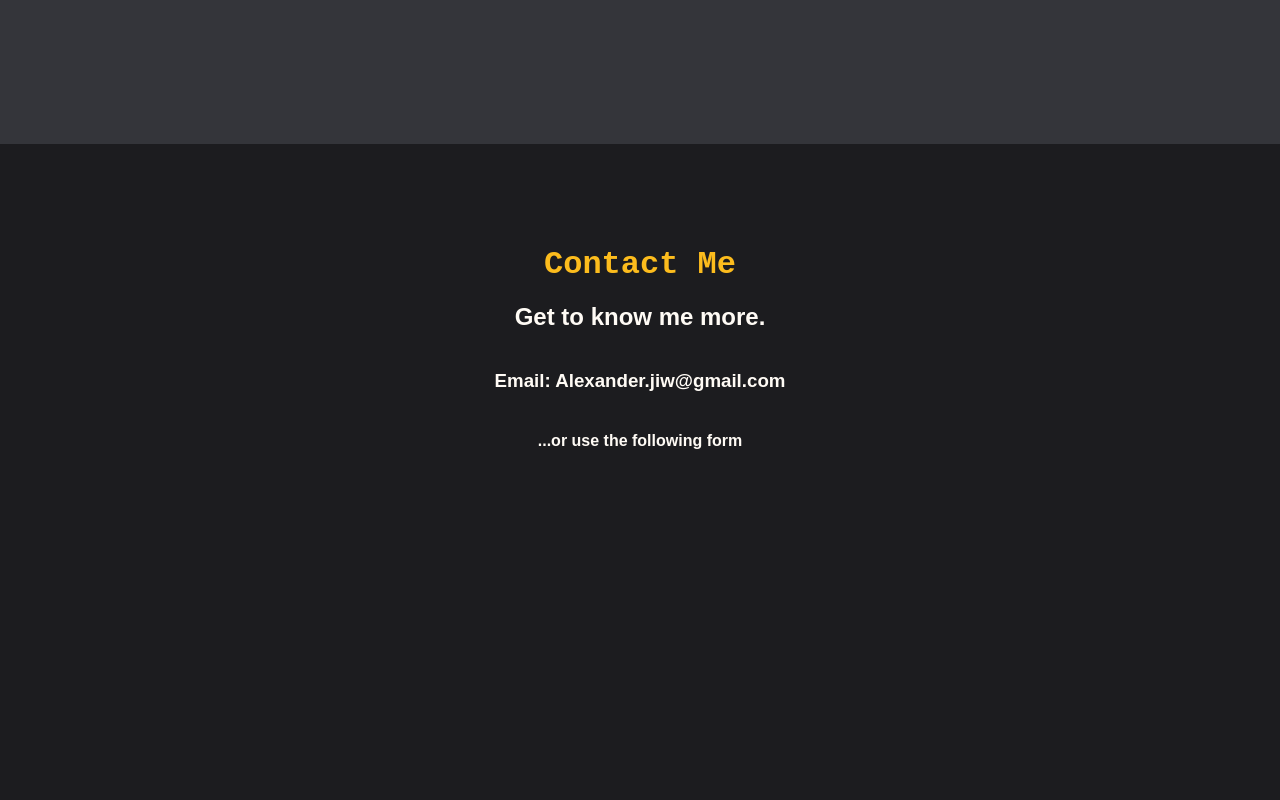
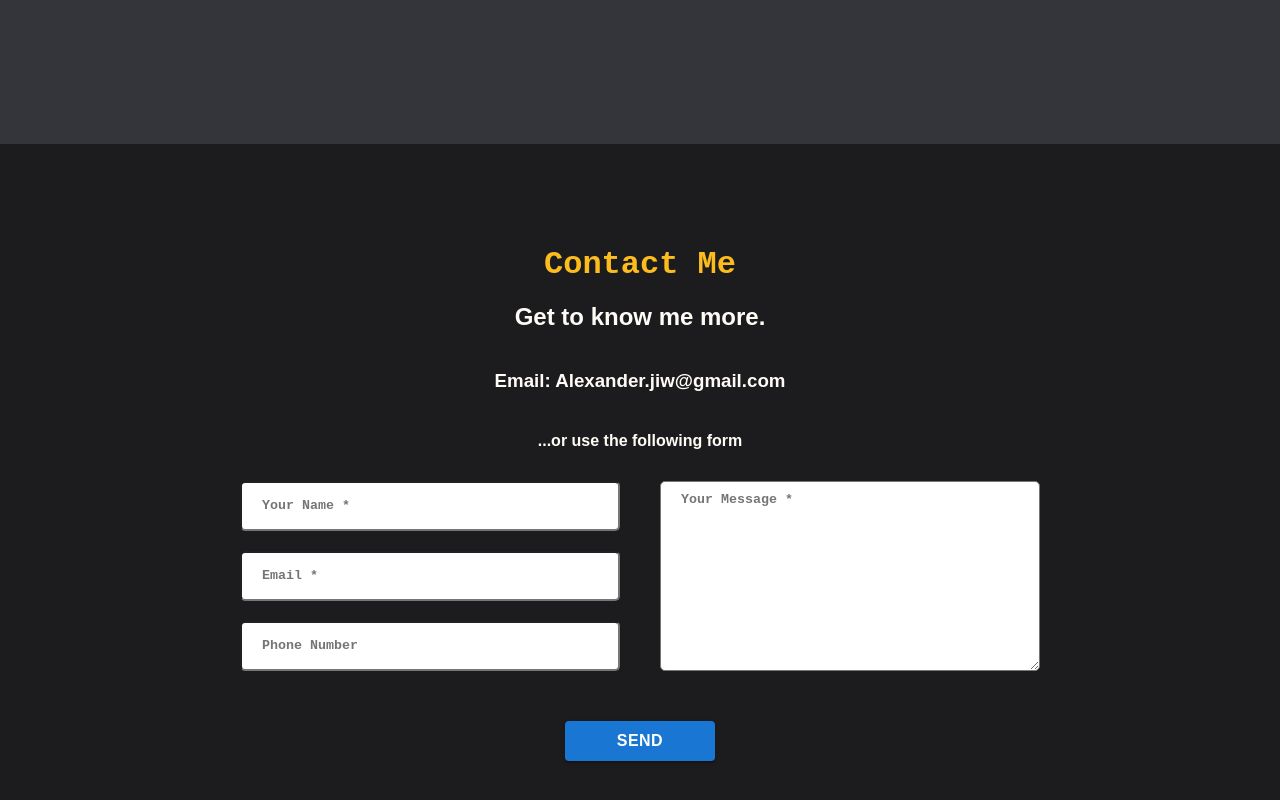
Before and after one commit to alexanderj03/website, a React (Create React App) app: page / in a window 1280 px wide. Shown: the part 3245-4045 px from the top of the page. Built offline with nearby package versions, Linux system fonts and the light colour scheme.

Commit message:
created contact page

```diff
--- a/package.json
+++ b/package.json
@@ -4,6 +4,7 @@
   "version": "0.1.0",
   "private": true,
   "dependencies": {
+    "@emailjs/browser": "^4.3.1",
     "@emotion/react": "^11.11.4",
     "@emotion/styled": "^11.11.0",
     "@mui/icons-material": "^5.15.11",
--- a/src/Contacts.js
+++ b/src/Contacts.js
@@ -1,17 +1,70 @@
 import React from 'react';
+import Button from '@mui/material/Button';
+import emailjs from '@emailjs/browser'
 
 const Contacts = () => {
+  const [name, setName] = React.useState('')
+  const [email, setEmail] = React.useState('')
+  const [phone, setPhone] = React.useState('')
+  const [message, setMessage] = React.useState('')
+
+  const sendMessage = () => {
+    if (name === '' || email === '' || message === '') {
+      alert('Please fill out the required fields')
+      return
+    }
+
+    const serviceId = 'service_kflevbk'
+    const publicKey = 'fpCGjtk4Q04I4MTNK'
+    const templateId = 'template_cvwngyq'
+
+    const templateValues = {
+      from_name: name,
+      to_name: 'Alexander',
+      phone_number: phone,
+      email,
+      message
+    }
+
+    emailjs.send(serviceId, templateId, templateValues, publicKey)
+    .then(function(response) {
+      setName('')
+      setPhone('')
+      setEmail('')
+      setMessage('')
+    }, function(err) {
+      console.log('FAILED...', err);
+	});
+  }
+
+
+
   return (
     <div className='contact-page' id='contact-page'>
       <h1 className='contact-title'>Contact Me</h1>
       <h2>Get to know me more.</h2>
       <h3>Email: <span>Alexander.jiw@gmail.com</span></h3>
       <h4>...or use the following form</h4>
-      <div className='form-container'>
-      </div>
+        <div className='form-container'>
+          <div className='left-container'>
+            <input value={name} className='form-input' type='text' label='alex' placeholder='Your Name *' onChange={(e) => setName(e.target.value)}/>
+            <input value={email} className='form-input' type='text' label='alex' placeholder='Email *' onChange={(e) => setEmail(e.target.value)}/>
+            <input value={phone} className='form-input' type='text' label='alex' placeholder='Phone Number' onChange={(e) => setPhone(e.target.value)}/>
+          </div>
+          <div className='left-container'>
+            <textarea value={message} className='form-message' type='text' label='alex' placeholder='Your Message *' onChange={(e) => setMessage(e.target.value)}/>
+          </div>
+        </div>
+        <div className='button-send'>
+          <Button variant="contained" sx={btnStyle} fullWidth onClick={() => sendMessage()}>Send</Button>
+        </div>
     </div>
   )
 }
 
-
+const btnStyle = {
+  fontFamily: 'Arial, Helvetica, sans-serif',
+  fontWeight: 'bold',
+  fontSize: '100%'
+}
 export default Contacts
--- a/src/style/Contact.css
+++ b/src/style/Contact.css
@@ -13,10 +13,50 @@
 .form-container {
   color: white;
   width: 800px;
-  height: 600px;
+  height: 250px;
+  display: flex;
+  justify-content: space-between;
+}
+
+.left-container {
+  width: 380px;
+  height: 500px;
 }
 
 .contact-title {
   font-family: 'Courier New', Courier, monospace;
   color: #fcbc1d;
 }
+
+.form-input {
+  width: 100%;
+  box-sizing: border-box;
+  height: 50px;
+  border-radius: 5px;
+  padding-left: 20px;
+  font-family: 'Courier New', Courier, monospace;
+  font-weight: bolder;
+  margin: 10px 0;
+}
+
+.form-message {
+  width: 100%;
+  box-sizing: border-box;
+  height: 190px;
+  border-radius: 5px;
+  padding-left: 20px;
+  font-family: 'Courier New', Courier, monospace;
+  font-weight: bolder;
+  margin: 10px 0;
+  columns: 10;
+  padding-top: 10px;
+}
+.form-title {
+  margin: 0;
+}
+
+.button-send {
+  width: 150px;
+  height: 30px;
+  font-weight: bolder;
+}
```
Also changed, not shown: 1 other file (tests, documents, lock files or other folders).
